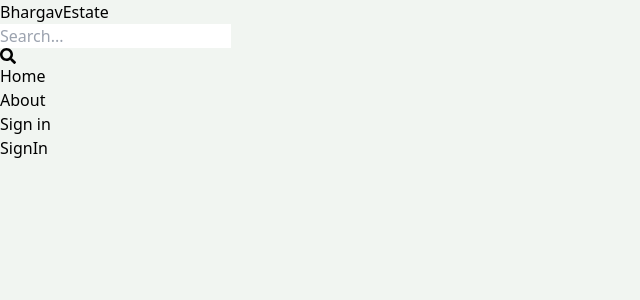
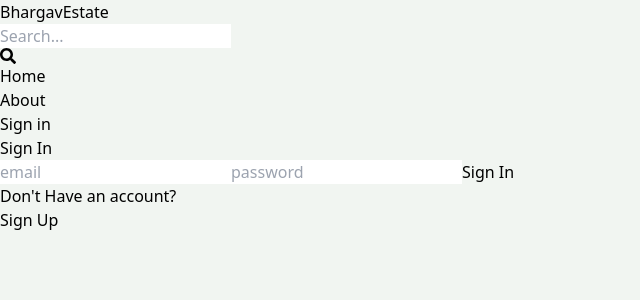
Before and after one commit to BhargavUPPU/MERN-estate, a React (Vite) app in the folder client/: page /sign-in in a window 1280 px wide. Shown: the top 300 px of the page, without its empty margins (0-640 px from the left). Built offline with nearby package versions, Linux system fonts and the light colour scheme.

Commit message:
complete sign in page functionality

```diff
--- a/client/src/pages/SignIn.jsx
+++ b/client/src/pages/SignIn.jsx
@@ -1,7 +1,60 @@
-import React from 'react'
 
+import React from 'react';
+import {useState} from 'react';
+import {Link,useNavigate} from 'react-router-dom';
 export default function SignIn() {
+  const [fromData,setFromData]=useState({});
+  const [error,setError]=useState(null);
+  const [loading,setLoading]=useState(false);
+  const navigate=useNavigate();
+  const handleChange=(e)=>{
+    setFromData({
+      ...fromData,
+      [e.target.id]:e.target.value,
+
+    });
+  };
+  const handleSubmit=async (e)=>{
+    e.preventDefault();
+    try{
+    setLoading(true);
+    const res= await fetch ('/api/auth/signin',{
+      method:'POST',
+      headers:{
+        'Content-Type':'application/json',
+      },
+      body:JSON.stringify(fromData),
+    });
+    const data =await res.json();
+    if(data.success===false){
+      setError(data.message);
+      return;
+    }
+    setLoading(false)
+    setError(null);
+    navigate('/')
+  }
+    catch(error){
+      setLoading(false);
+      setError(error.message);
+    }
+    console.log(data);
+  };
   return (
-    <div>SignIn</div>
+    <div className='p-3 max-w-lg mx-auto'>
+      <h1 className='text-3xl text-center font-semibold my-7'>Sign In</h1>
+      <form  onSubmit={handleSubmit} className='flex flex-col gap-4' >
+        <input type='email' placeholder='email' className='border p-3 rounded-lg' id='email' onChange={handleChange}/>
+        <input type='password' placeholder='password' className='border p-3 rounded-lg' id='password' onChange={handleChange}/>
+        <button disabled={loading} className='bg-slate-700 text-white p-3 rounded-lg uppercase hover:opacity-95 disabled:opacity-85'>{loading?'loading...':'Sign In'}</button>
+      </form>
+      <div className='flex gap-2 mt-5'>
+        <p>Don't Have an account?</p>
+        <Link to={'/sign-up'}>
+        <span className='text-blue-700'>Sign Up</span>
+        </Link>
+      </div>
+      {error &&<p className='text-red-500 mt-5'>{error}</p>}
+    </div>
   )
 }
--- a/client/src/pages/SignUp.jsx
+++ b/client/src/pages/SignUp.jsx
@@ -51,7 +51,7 @@
       </form>
       <div className='flex gap-2 mt-5'>
         <p>Have an account?</p>
-        <Link to='sign-in'>
+        <Link to={'/sign-in'}>
         <span className='text-blue-700'>Sign in</span>
         </Link>
       </div>
```
